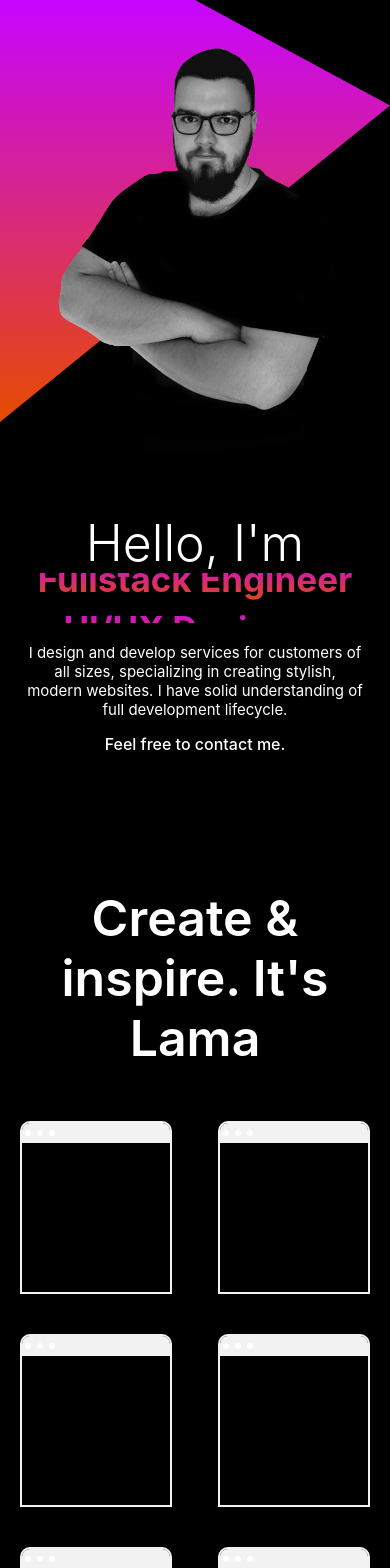
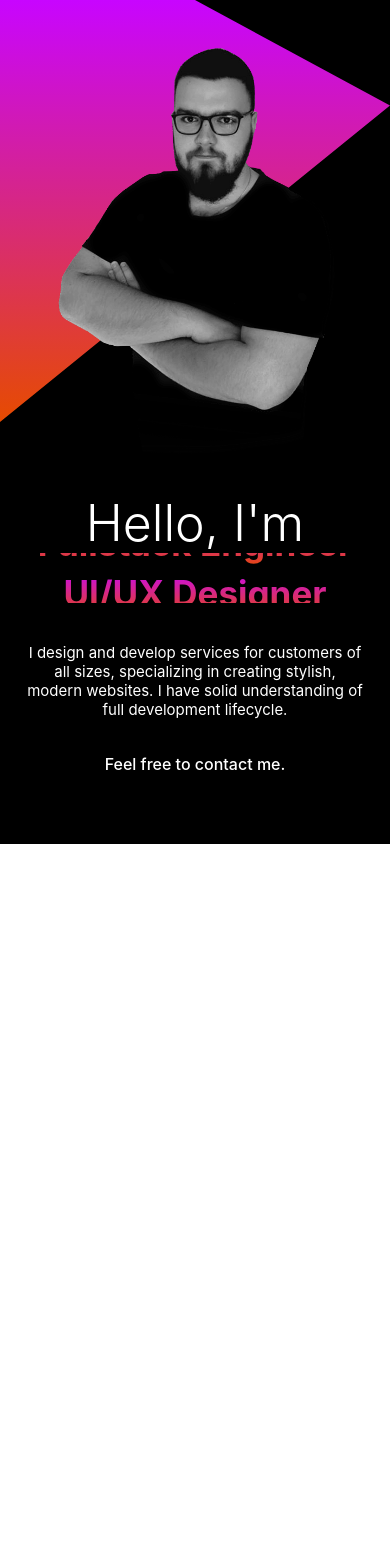
Before and after one commit to MatBebenek/me, a React (Create React App) app: page / in a window 390 px wide. Shown: the top 1568 px of the page. After the commit the page ends 854 px from the top, so only its background shows below. Built offline with nearby package versions, Linux system fonts and the light colour scheme.

Commit message:
Something

```diff
--- a/src/App.js
+++ b/src/App.js
@@ -2,12 +2,13 @@ import { useContext } from "react";
 import './App.css';
 import Intro from "./components/intro/Intro";
 import Exp from "./components/exp/Exp";
+import About from "./components/about/About";
 
 function App() {
   return (
     <div>
           <Intro />
-          <Exp />
+          <About />
     </div>
   );
 }
--- /dev/null
+++ b/src/components/about/About.jsx
@@ -0,0 +1,11 @@
+import "./about.css";
+
+const About = () => {
+    return (
+        <div className="a">
+
+        </div>
+    );
+};
+
+export default About;
--- a/src/components/firm/Firm.jsx
+++ b/src/components/firm/Firm.jsx
@@ -2,14 +2,9 @@ import "./firm.css";
 
 const Firm = ({img,link}) => {
   return (
-    <div className="p">
-      <div className="p-browser">
-        <div className="p-circle"></div>
-        <div className="p-circle"></div>
-        <div className="p-circle"></div>
-      </div>
+    <div className="f">
       <a href={link} target="_blank" rel="noreferrer">
-        <img src={img} alt="" className="p-img" />
+        <img src={img} alt="" className="f-img" />
       </a>
     </div>
   );
--- a/src/components/firm/firm.css
+++ b/src/components/firm/firm.css
@@ -1,4 +1,4 @@
-.p {
+.f {
     width: 30%;
     height: 40vh;
     margin: 20px 10px;
@@ -6,36 +6,3 @@
     border-radius: 10px 10px 0px 0px;
     overflow: hidden;
   }
-
-  .p-browser {
-    height: 20px;
-    background-color: rgb(243, 242, 242);
-    display: flex;
-    align-items: center;
-    position: sticky;
-    z-index: 2;
-  }
-
-  .p-circle {
-    width: 6px;
-    height: 6px;
-    border-radius: 50%;
-    margin: 3px;
-    background-color: white;
-  }
-
-  .p-img {
-    width: 100%;
-    transition: all 10s ease;
-  }
-
-  .p:hover .p-img {
-    transform: translateY(-100%);
-  }
-
-  @media screen and (max-width: 480px) {
-    .p {
-      width: 40%;
-      height: 20vh;
-    }
-  }
--- a/src/components/intro/Intro.jsx
+++ b/src/components/intro/Intro.jsx
@@ -1,4 +1,4 @@
-import "./intro.scss";
+import "./intro.css";
 import Me from "../../img/photo.png";
 
 const Intro = () => {
@@ -10,7 +10,7 @@ const Intro = () => {
       </div>
       <div className="i-right">
         <div className="i-right-wrapper">
-        <h2 className="i-intro">Hello, I'm</h2>
+          <div className="i-intro">Hello, I'm</div>
           <div className="i-title">
             <div className="i-title-wrapper">
               <div className="i-title-item">Mateusz Bębenek</div>
--- a/src/components/intro/intro.scss
+++ b/src/components/intro/intro.css
@@ -22,12 +22,16 @@
     height: 40%;
     display: flex;
     flex-direction: column;
-    justify-content: space-between;
+    justify-content: center;
   }
 
   .i-intro {
     font-size: 50px;
     font-weight: 350;
+  }
+
+  .i-desc {
+    margin-top: 50px;
   }
 
   .i-title {
@@ -85,6 +89,7 @@
 
   .i-contact{
     font-weight: 500;
+    margin-top: 20px;
   }
 
   i-img {
@@ -108,7 +113,7 @@
     }
 
     .i-desc {
-      margin-top: 5px;
+      margin-top: 25px;
       padding: 15px;
       font-size: 15px;
     }
```
Also changed, not shown: src/components/about/about.css (added). Lines whose indentation alone changed are shown as unchanged.
